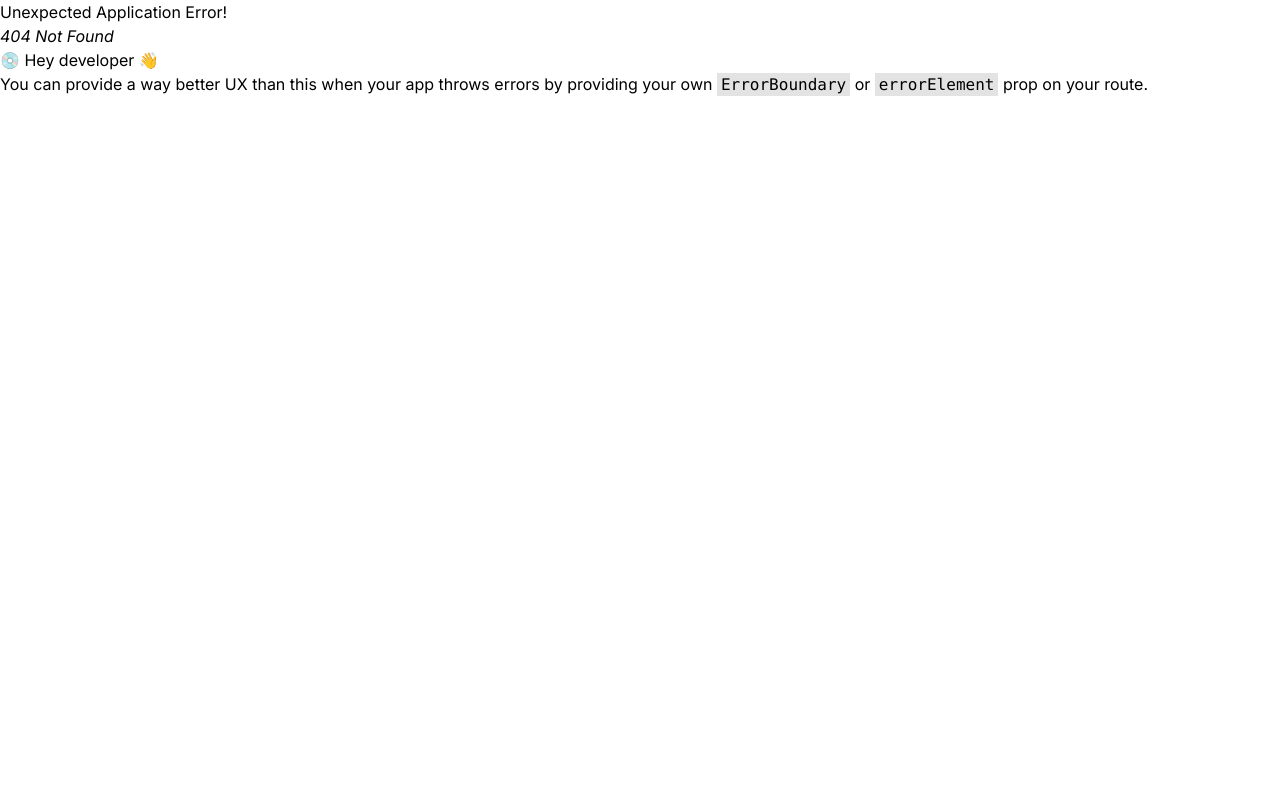
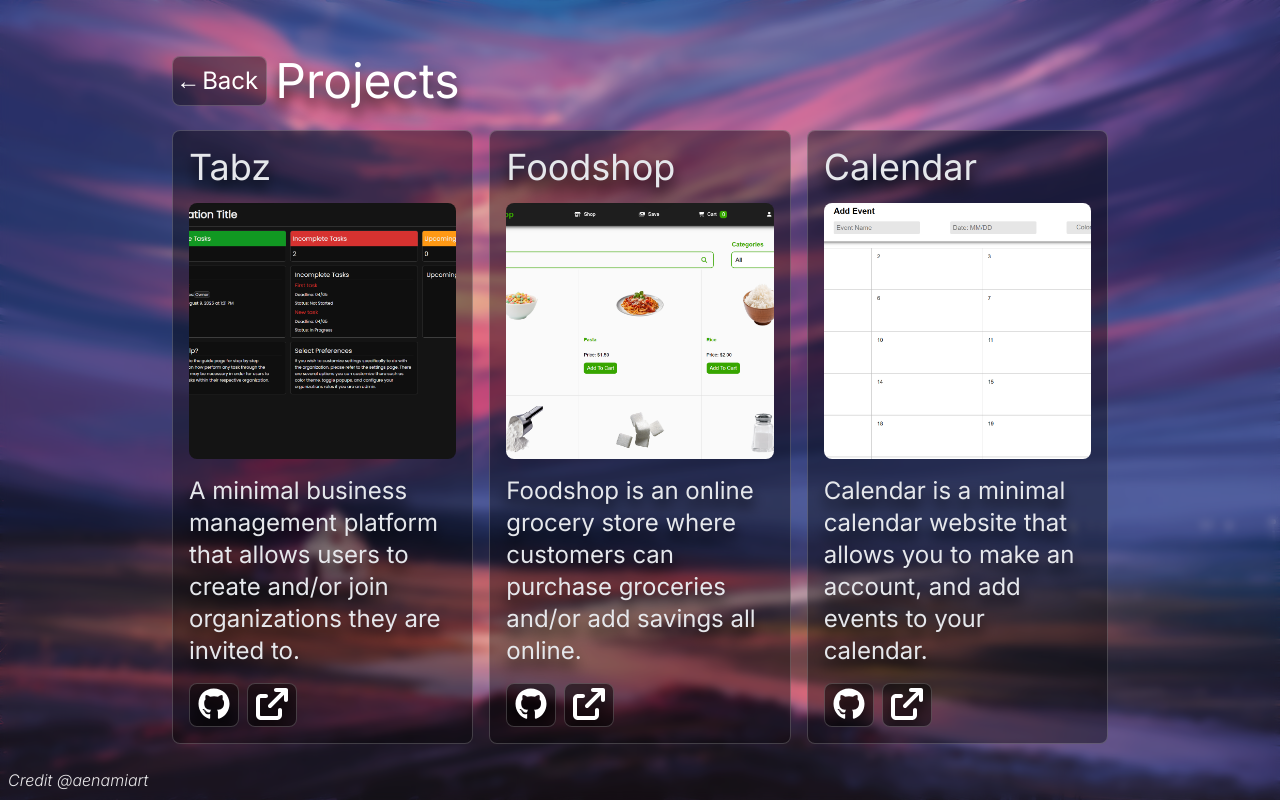
Before and after one commit to apreswilson/portfoliov2, a React (Vite) app: page /projects in a window 1280 px wide. Before the commit this address had no page. Built offline with nearby package versions, Linux system fonts and the light colour scheme.

Commit message:
Added projects and about

```diff
--- a/src/App.tsx
+++ b/src/App.tsx
@@ -24,7 +24,7 @@ export default function App() {
       <Background />
 
       <div className="flex flex-col text-center bg-black/30 z-10 rounded-lg p-6 gap-6 border border-white/20 shadow-xl">
-                <h1 className="neon text-5xl text-white drop-shadow-black drop-shadow-xl">Alex Wilson</h1>
+        <h1 className="text-5xl text-white drop-shadow-black drop-shadow-xl">Alex Wilson</h1>
         <h2 className="text-3xl text-white drop-shadow-black drop-shadow-xl">Software Developer</h2>
 
         <div className="flex flex-col gap-2">
@@ -33,7 +33,7 @@ export default function App() {
               key={page.url}
               to={page.url}
               className={
-                                "px-2 py-2 rounded-lg bg-black/40 border-white/20 border text-gray-200 hover:border-white/50 transition-all text-2xl hoveranim "
+                "p-2 rounded-lg bg-black/40 border-white/20 border text-gray-200 hover:border-white/50 transition-all text-2xl hoveranim"
               }
             >
               <span className="drop-shadow-black drop-shadow-xl">{page.label}</span>
--- /dev/null
+++ b/src/components/about.tsx
@@ -0,0 +1,25 @@
+import Background from "./background";
+
+export default function About() {
+  return (
+    <div className="flex min-h-screen justify-center items-center px-4 py-8">
+      <Background />
+      <div className="z-1 w-11/12 lg:w-1/3">
+        <div className="flex items-center gap-2 mb-6">
+          <a href="/" className="px-2 py-2 rounded-lg bg-black/40 border-white/20 border text-gray-200 hover:border-white/50 transition-all text-2xl hoveranim">← Back</a>
+          <h1 className="text-5xl text-white drop-shadow-black drop-shadow-xl">About</h1>
+        </div>
+        <div className="p-2 rounded-lg bg-black/40 border-white/20 border hover:border-white/50 transition-all">
+          <p className="text-2xl text-white drop-shadow-black drop-shadow-xl leading-10">
+            I'm a recently graduated Software Developer with a strong focus on <span className="skill">frontend development</span>.
+            I'm proficient in <span className="skill">React (including Next.js)</span>, <span className="skill">CSS / TailwindCSS / SASS</span>,
+            and my primary programming language is <span className="skill">TypeScript</span>. I’m also familiar with <span className="skill">RESTful APIs</span>, and backend technologies such as <span className="skill">MongoDB</span>.
+            <br /> <br />
+            For development workflow, I follow <span className="skill">SCRUM Methodology</span> and use the
+            <span className="skill"> Atlassian Suite (Jira, Bitbucket, Confluence)</span> to support collaboration and project tracking.
+          </p>
+        </div>
+      </div>
+    </div>
+  )
+}
--- a/src/components/background.tsx
+++ b/src/components/background.tsx
@@ -3,7 +3,7 @@ export default function Background() {
     <div className="fixed inset-0 h-screen w-full">
       <div className="absolute inset-0 bg-[url('/bg.jpg')] bg-cover bg-center"></div>
       <div className="absolute inset-0 bg-black/10 backdrop-blur-[4px]"></div> {/* 👈 black overlay */}
-            <p className="absolute inset-0 top-[calc(100dvh-2rem)] left-2 text-white/90 font-light select-none italic">Credit @aenamiart</p>
+      <p className="absolute inset-0 top-[calc(100dvh-1rem)] lg:top-[calc(100dvh-2rem)] left-2 text-white/90 font-light text-xs lg:text-base select-none italic">Credit @aenamiart</p>
     </div>
   )
 }
--- /dev/null
+++ b/src/components/projects.tsx
@@ -0,0 +1,48 @@
+import { FontAwesomeIcon } from "@fortawesome/react-fontawesome";
+import Background from "./background";
+import { faGithub } from "@fortawesome/free-brands-svg-icons";
+import { faArrowUpRightFromSquare } from "@fortawesome/free-solid-svg-icons/faArrowUpRightFromSquare";
+
+export default function Projects() {
+
+  const projects: { img: string, name: string, description: string, code: string, site: string }[] = [
+    { img: "/tabz.png", name: "Tabz", description: "A minimal business management platform that allows users to create and/or join organizations they are invited to.", code: "https://github.com/apreswilson/tabz", site: "https://tabz-alpha.vercel.app/" },
+
+    { img: "/foodshop.png", name: "Foodshop", description: "Foodshop is an online grocery store where customers can purchase groceries and/or add savings all online.", code: "https://github.com/apreswilson/foodshop", site: "https://foodshop-weld.vercel.app/" },
+
+    { img: "/calendar.png", name: "Calendar", description: "Calendar is a minimal calendar website that allows you to make an account, and add events to your calendar.", code: "https://github.com/apreswilson/calendar", site: "https://apreswilson.github.io/calendar/" },
+  ]
+
+  return (
+    <div className="flex min-h-screen justify-center items-center px-4 py-8">
+      <Background />
+
+      <div className="z-1 w-11/12 lg:w-3/4">
+
+        <div className="flex items-center gap-2 mb-6">
+          <a href="/" className="px-2 py-2 rounded-lg bg-black/40 border-white/20 border text-gray-200 hover:border-white/50 transition-all text-2xl hoveranim">← Back</a>
+          <h1 className="text-5xl text-white drop-shadow-black drop-shadow-xl">Projects</h1>
+        </div>
+
+        <div className="flex flex-col md:flex-row flex-wrap gap-4">
+          {projects.map((project) => (
+            <div className="flex-1 max-w-full md:max-w-1/3 flex flex-col gap-4 p-4 rounded-lg bg-black/40 border-white/20 border text-gray-200 hover:border-white/50 transition-all text-2xl">
+              <h2 className="drop-shadow-black drop-shadow-xl text-4xl">{project.name}</h2>
+              <img src={project.img} className="w-full h-64 rounded-lg object-cover" />
+              <p className="drop-shadow-black drop-shadow-xl flex-1">{project.description}</p>
+
+              <div className="flex gap-2 text-base">
+                <a href={project.code} target="_blank" className="bg-black/50 text-gray-200 p-1 border border-white/20 rounded-lg hover:border-white/50 transition-all hoveranim">
+                  <FontAwesomeIcon icon={faGithub} size="2x" className="cursor-pointer drop-shadow-xl drop-shadow-black" />
+                </a>
+                <a href={project.site} target="_blank" className="bg-black/50 text-gray-200 p-1 border border-white/20 rounded-lg hover:border-white/50 transition-all hoveranim">
+                  <FontAwesomeIcon icon={faArrowUpRightFromSquare} size="2x" className="cursor-pointer drop-shadow-xl drop-shadow-black" />
+                </a>
+              </div>
+            </div>
+          ))}
+        </div>
+      </div>
+    </div>
+  )
+}
--- a/src/index.css
+++ b/src/index.css
@@ -11,6 +11,10 @@
 body {
   margin: 0;
   padding: 0;
+}
+
+.skill {
+  @apply text-[#e47698] underline underline-offset-8;
 }
 
 /* .bg { */
```
Also changed, not shown: src/main.tsx (+10 -0 lines). Lines whose indentation alone changed are shown as unchanged.
